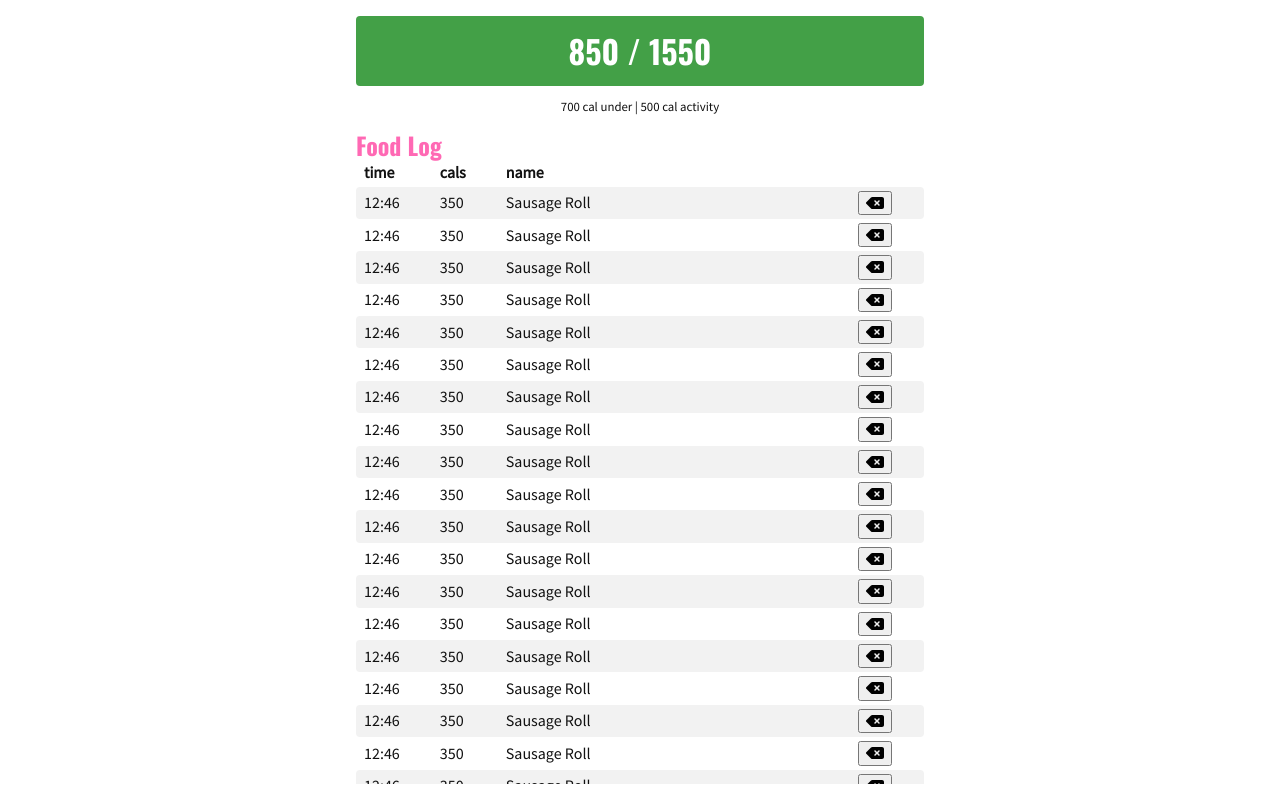
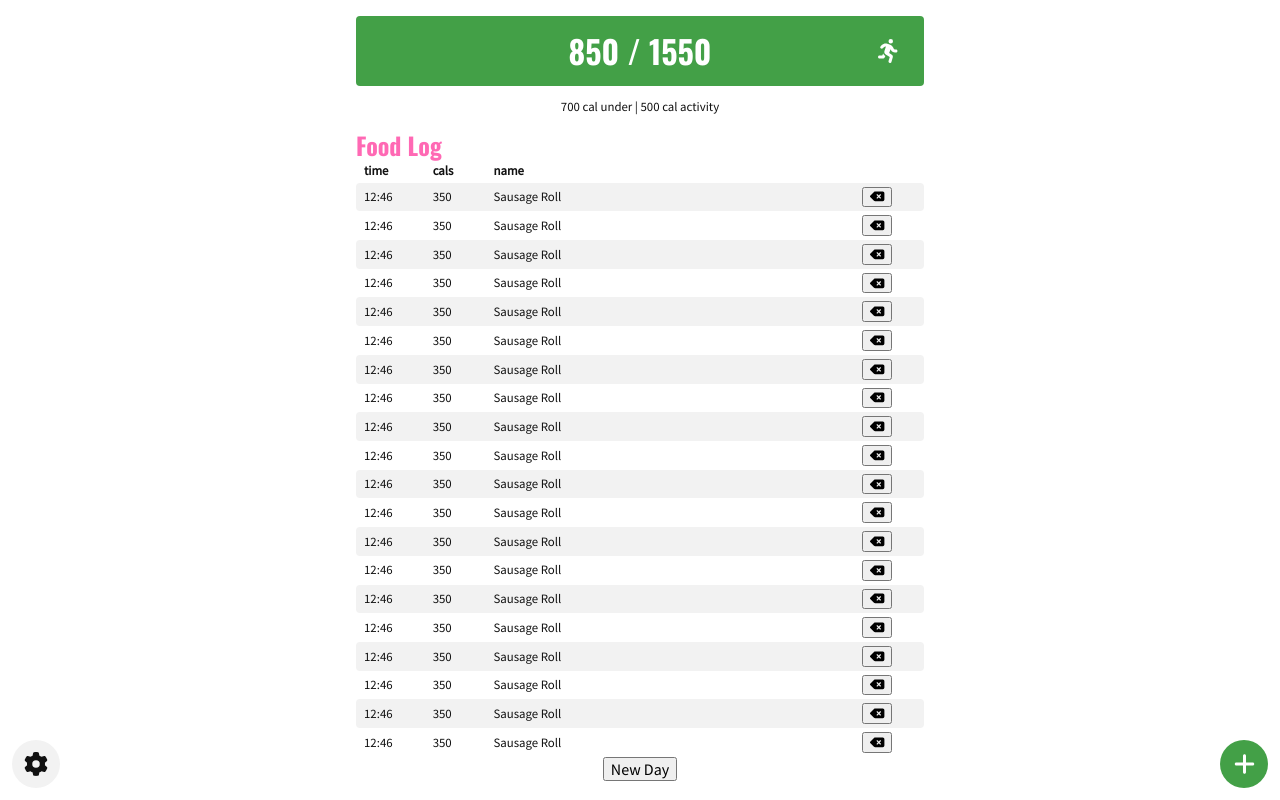
Before and after one commit to jelleenet/caltrack, a Vue app: page / in a window 1280 px wide. Built offline with nearby package versions, Linux system fonts and the light colour scheme.

Commit message:
setup all buttons

```diff
--- a/src/App.vue
+++ b/src/App.vue
@@ -1,6 +1,7 @@
 <script setup lang="ts">
 import { RouterLink, RouterView } from 'vue-router';
 import HeaderBar from './components/HeaderBar.vue';
+import DefaultNav from './components/DefaultNav.vue';
 </script>
 
 <template>
@@ -8,6 +9,7 @@ import HeaderBar from './components/HeaderBar.vue';
     <HeaderBar class="container__header" />
     <RouterView class="container__body" />
   </div>
+  <DefaultNav />
 </template>
 
 <style lang="scss" scoped>
@@ -28,6 +30,7 @@ import HeaderBar from './components/HeaderBar.vue';
   &__body {
     flex: 1 1 auto;
     overflow-y: auto;
+    padding-bottom: 2em;
   }
 }
 </style>
--- /dev/null
+++ b/src/components/DefaultNav.vue
@@ -0,0 +1,44 @@
+<script setup lang="ts">
+import { RouterLink } from 'vue-router';
+</script>
+
+<template>
+  <router-link class="link link--settings" to="/" aria-label="Settings">
+    <font-awesome-icon icon="fa-solid fa-gear" aria-hidden="true" />
+  </router-link>
+  <router-link class="link link--add" to="/" aria-label="Settings">
+    <font-awesome-icon icon="fa-solid fa-plus" aria-hidden="true" />
+  </router-link>
+</template>
+
+<style lang="scss" scoped>
+.link {
+  position: fixed;
+  z-index: 1;
+  bottom: 0.5em;
+
+  display: flex;
+  align-items: center;
+  justify-content: center;
+
+  width: 2em;
+  height: 2em;
+  aspect-ratio: 1/1;
+  border-radius: 50%;
+
+  font-size: 1.5em;
+  color: var(--color-text);
+  background-color: var(--color-off-background);
+  box-shadow: 0 0 8px 8px var(--color-background);
+
+  &--settings {
+    left: 0.5em;
+  }
+
+  &--add {
+    right: 0.5em;
+    color: #ffffff;
+    background-color: var(--color-green);
+  }
+}
+</style>
--- a/src/components/FoodTable.vue
+++ b/src/components/FoodTable.vue
@@ -37,7 +37,8 @@
   td {
     text-align: left;
     padding: 0.25rem 2rem 0.25rem 0.5rem;
-    width: auto;
+    width: 0%;
+    font-size: 0.8rem;
 
     &:first-of-type {
       border-radius: var(--border-radius) 0 0 var(--border-radius);
@@ -48,7 +49,6 @@
     }
 
     &:last-of-type {
-      width: 0%;
       border-radius: 0 var(--border-radius) var(--border-radius) 0;
     }
   }
--- a/src/components/HeaderBar.vue
+++ b/src/components/HeaderBar.vue
@@ -30,9 +30,14 @@ const caloriesActivity = computed(() => {
 
 <template>
   <header>
-    <section class="summary" role="status" :class="backgroundClass"
-      :aria-label="`${calories.current} calories consumed of ${calories.target} calorie allowance`">
-      {{ calories.current }} / {{ calories.target }}
+    <section class="header-container">
+      <div class="summary" role="status" :class="backgroundClass"
+        :aria-label="`${calories.current} calories consumed of ${calories.target} calorie allowance`">
+        {{ calories.current }} / {{ calories.target }}
+      </div>
+      <button class="activity-button" type="button" aria-label="Add Activity">
+        <font-awesome-icon icon="fa-solid fa-person-running" />
+      </button>
     </section>
     <p class="details">
       {{ caloriesRemaining }} | {{ caloriesActivity }}
@@ -41,9 +46,14 @@ const caloriesActivity = computed(() => {
 </template>
 
 <style lang="scss" scoped>
+@import '@/styles/_typography.scss';
+
+.header-container {
+  position: relative;
+}
+
 .summary {
-  @import '@/styles/_typography.scss';
-
+  position: relative;
   width: 100%;
   padding: 1rem;
   margin-bottom: 0.25rem;
@@ -70,6 +80,24 @@ const caloriesActivity = computed(() => {
   }
 }
 
+.activity-button {
+  position: absolute;
+  z-index: 1;
+  right: 0;
+  top: 0;
+  bottom: 0;
+  aspect-ratio: 1/1;
+
+  display: flex;
+  justify-content: center;
+  align-items: center;
+
+  font-size: 1.5em;
+  color: #ffffff;
+  background-color: transparent;
+  border: none;
+}
+
 .details {
   font-size: 0.8rem;
   text-align: center;
--- a/src/plugins/FontAwesomePlugin.ts
+++ b/src/plugins/FontAwesomePlugin.ts
@@ -4,8 +4,14 @@ import { library } from '@fortawesome/fontawesome-svg-core';
 import { FontAwesomeIcon } from '@fortawesome/vue-fontawesome';
 
 import { faDeleteLeft } from '@fortawesome/free-solid-svg-icons';
+import { faGear } from '@fortawesome/free-solid-svg-icons';
+import { faPlus } from '@fortawesome/free-solid-svg-icons';
+import { faPersonRunning } from '@fortawesome/free-solid-svg-icons';
 
 library.add(faDeleteLeft);
+library.add(faGear);
+library.add(faPlus);
+library.add(faPersonRunning);
 
 export const FontAwesomePlugin: Plugin = {
   install: (app: App) => {
--- a/src/styles/_colors.scss
+++ b/src/styles/_colors.scss
@@ -9,9 +9,13 @@
   --color-light-grey: #cccccc;
   --color-dark-grey: #363636;
 
-  --color-ok: #43a047;
-  --color-warn: #3949ab;
-  --color-fail: #e53935;
+  --color-green: #43a047;
+  --color-blue: #3949ab;
+  --color-red: #e53935;
+
+  --color-ok: var(--color-green);
+  --color-warn: var(--color-blue);
+  --color-fail: var(--color-red);
 
   @media (prefers-color-scheme: dark) {
     --color-background: #333333;
```
